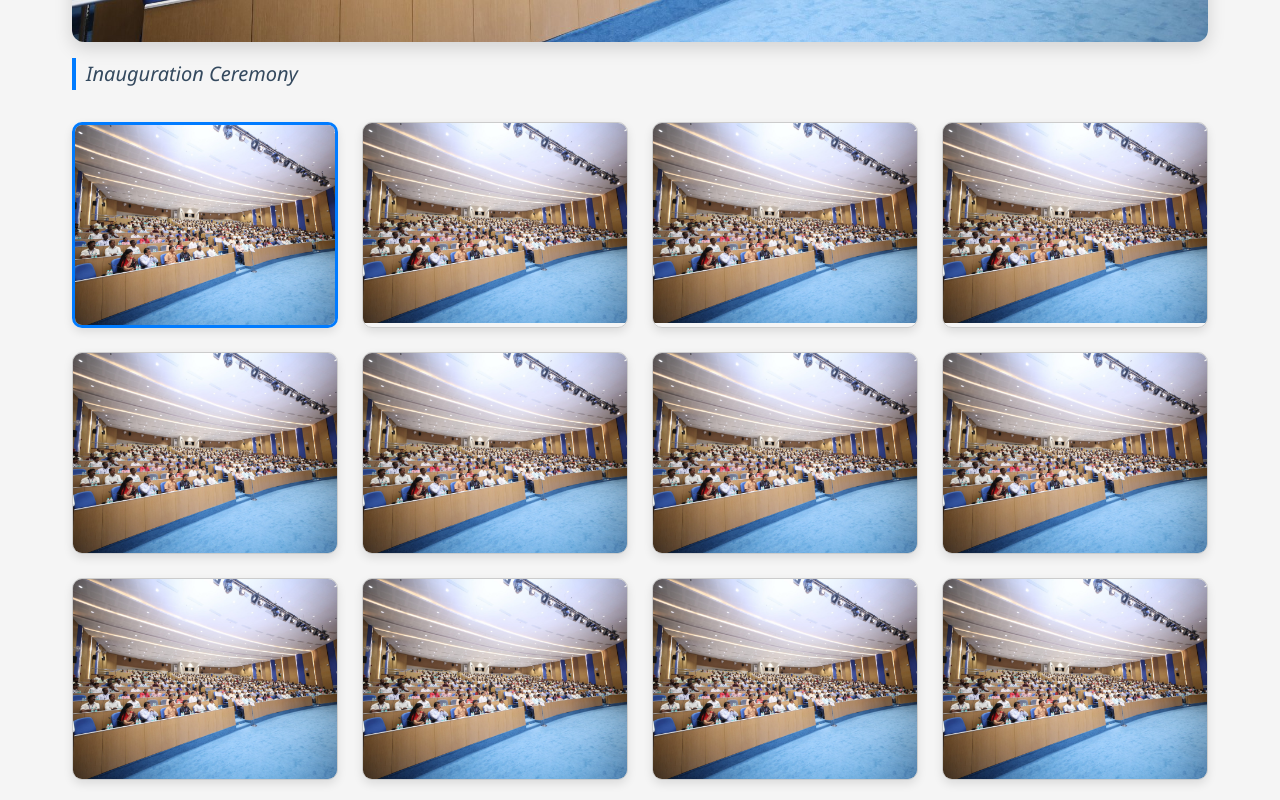
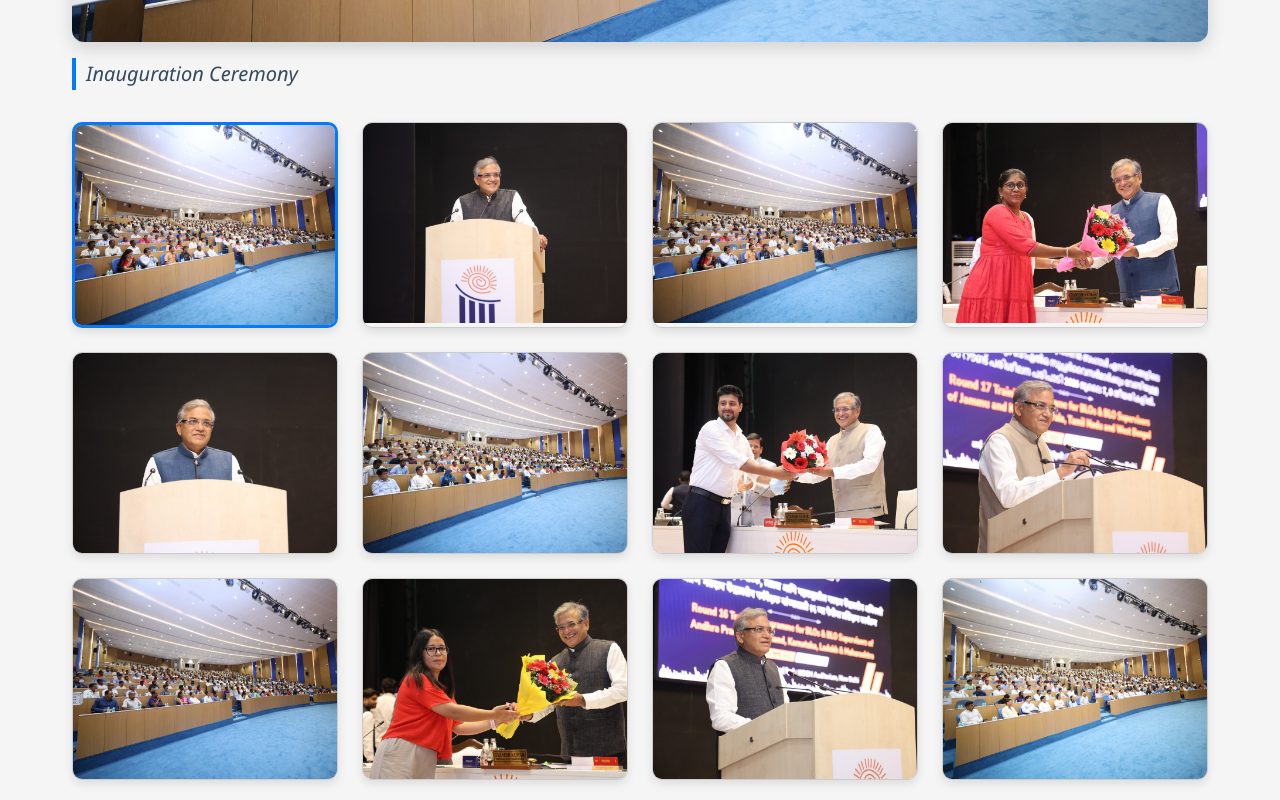
Before and after one commit to Priyangana-B/ecivoting-frontend, a React (Vite) app: page /media/photos in a window 1280 px wide. Shown: the part 720-1520 px from the top of the page. Built offline with nearby package versions, Linux system fonts and the light colour scheme.

Commit message:
final media update

```diff
--- a/src/components/PhotoGallery.jsx
+++ b/src/components/PhotoGallery.jsx
@@ -18,18 +18,18 @@ import React, { useState } from "react";
 
 // ✅ Images with real captions
 const images = [
-  { src: "/public/Media_Image/photogalleryimg1.jpg", caption: "Inauguration Ceremony" },
-  { src: "/public/Media_Image/photogalleryimg2.jpg", caption: "Press Conference 2024" },
-  { src: "/public/Media_Image/photogalleryimg3.jpg", caption: "Community Engagement Drive" },
-  { src: "/public/Media_Image/photogalleryimg4.jpg", caption: "Election Awareness Campaign" },
-  { src: "/public/Media_Image/photogalleryimg5.jpg", caption: "Team Strategy Meeting" },
-  { src: "/public/Media_Image/photogalleryimg6.jpg", caption: "Youth Voter Initiative" },
-  { src: "/public/Media_Image/photogalleryimg7.jpg", caption: "Digital Voting Demo" },
-  { src: "/public/Media_Image/photogalleryimg8.jpg", caption: "Polling Booth Setup" },
-  { src: "/public/Media_Image/photogalleryimg9.jpg", caption: "Media Interaction Day" },
-  { src: "/public/Media_Image/photogalleryimg10.jpg", caption: "Volunteer Appreciation Event" },
-  { src: "/public/Media_Image/photogalleryimg11.jpg", caption: "Training Session for Staff" },
-  { src: "/public/Media_Image/photogalleryimg12.jpg", caption: "Chief Election Officer Visit" },
+  { src: "/Media_Image/photogalleryimg1.jpg", caption: "Inauguration Ceremony" },
+  { src: "/Media_Image/photogalleryimg2.jpg", caption: "Press Conference 2024" },
+  { src: "/Media_Image/photogalleryimg3.jpg", caption: "Community Engagement Drive" },
+  { src: "/Media_Image/photogalleryimg4.jpg", caption: "Election Awareness Campaign" },
+  { src: "/Media_Image/photogalleryimg5.jpg", caption: "Team Strategy Meeting" },
+  { src: "/Media_Image/photogalleryimg6.jpg", caption: "Youth Voter Initiative" },
+  { src: "/Media_Image/photogalleryimg7.jpg", caption: "Digital Voting Demo" },
+  { src: "/Media_Image/photogalleryimg8.jpg", caption: "Polling Booth Setup" },
+  { src: "/Media_Image/photogalleryimg9.jpg", caption: "Media Interaction Day" },
+  { src: "/Media_Image/photogalleryimg10.jpg", caption: "Volunteer Appreciation Event" },
+  { src: "/Media_Image/photogalleryimg11.jpg", caption: "Training Session for Staff" },
+  { src: "/Media_Image/photogalleryimg12.jpg", caption: "Chief Election Officer Visit" },
 ];
 
 export default function PhotoGallery() {
@@ -108,7 +108,7 @@ export default function PhotoGallery() {
             onClick={() => setMainImage(img)}
           >
             <img
-              src="/public/Media_Image/photogalleryimg1.jpg"
+              src={img.src}
               alt={`Thumbnail ${index + 1}`}
               style={{
                 width: "100%",
```
